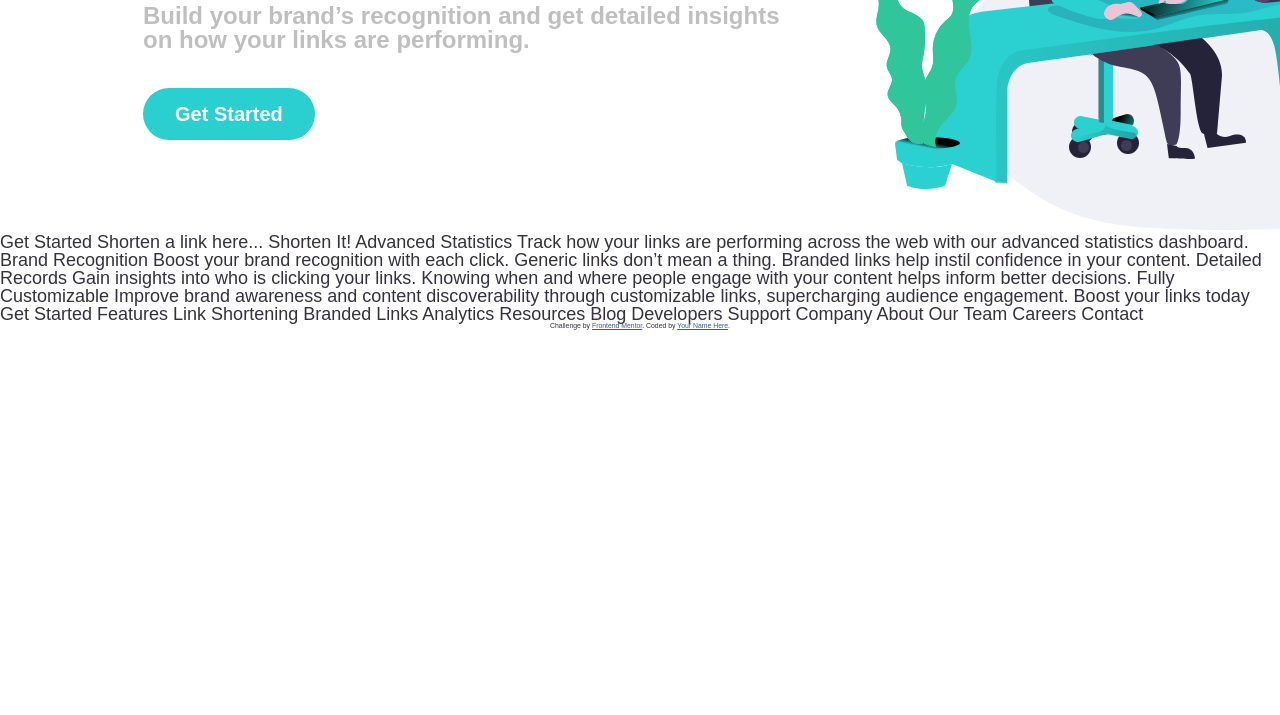
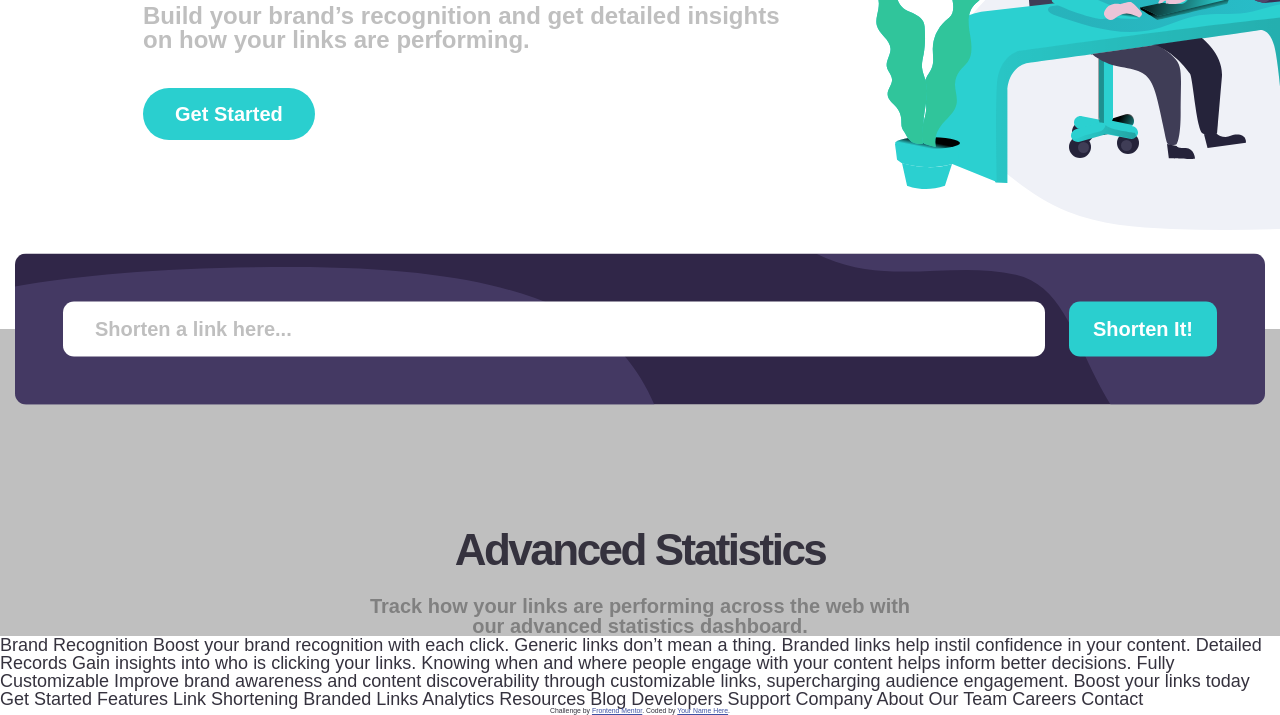
Before and after one commit to Mustafa-Mo7amed/shortly, a website: page index.html in a window 1280 px wide. Shown: the part 384-1099 px from the top of the page. Before the commit the page ends 800 px from the top, so only its background shows below. Drawn offline with Linux system fonts and the light colour scheme.

Commit message:
feat(shorten-section): add shorten link and statistics sections

```diff
--- a/css/app.css
+++ b/css/app.css
@@ -7,7 +7,7 @@
   display: flex;
   align-items: center;
   width: var(--default-container-width);
-  margin: auto;
+  margin: 0 auto;
 }
 
 .logo {
@@ -86,3 +86,92 @@
 .hero-image-container {
 	width: 45%;
 }
+
+/*******************************/
+/* SHORTEN LINK SECTION */
+/*******************************/
+
+.shorten-section {
+	width: 100%;
+	background-color: var(--grey-1);
+	margin-top: 9.6rem;
+}
+
+.shorten-link-container {
+	display: flex;
+	align-items: center;
+	gap: 2.4rem;
+
+	padding: 4.8rem;
+	border-radius: 11px;
+
+	width: var(--default-container-width);
+	margin: 0 auto;
+	background-color: #302648;
+	background-image: url('../assets/images/bg-shorten-desktop.svg');
+	background-repeat: no-repeat;
+	background-position: center;
+	background-size: cover;
+
+	transform: translateY(-50%);
+}
+
+.link-input-button-wrapper {
+	width: 100%;
+	display: flex;
+	gap: 2.4rem;
+}
+
+.link-input-container {
+	padding: 1.6rem 3.2rem;
+	background-color: #fff;
+	border-radius: 11px;
+	flex: 1;
+}
+
+.link-input-container input {
+	font-size: 2rem;
+	font-weight: 700;
+	border: none;
+	width: 100%;
+}
+
+.link-input-container input::placeholder {
+	color: var(--grey-1);
+}
+
+.link-input-container input:focus {
+	outline: none;
+}
+
+.shorten-btn {
+	font-size: 2rem;
+	border-radius: 11px;
+	flex: 0 0 auto;
+}
+
+/*******************************/
+/* STATISTICS SECTION */
+/*******************************/
+
+.statistics-section {
+	background-color: var(--grey-1);
+}
+
+.statistics-section .title {
+	font-size: 4.4rem;
+	font-weight: 900;
+	letter-spacing: -0.25rem;
+	text-align: center;
+	padding-top: 4.8rem;
+}
+
+.statistics-section .text {
+	max-width: 55rem;
+	margin: 0 auto;
+	margin-top: 2.4rem;
+	font-size: 2rem;
+	text-align: center;
+	color: #808080;
+	font-weight: 700;
+}
--- a/index.html
+++ b/index.html
@@ -50,15 +50,14 @@
       </nav>
     </header>
     <main class="main-container">
-      <div class="hero-section">
+      <section class="hero-section">
         <div class="hero-description">
           <h1 class="hero-title">More than just shorter links</h1>
           <p class="hero-text">
-            Build your brand’s recognition and get detailed insights on how your links are performing.
+            Build your brand’s recognition and get detailed insights on how your
+            links are performing.
           </p>
-          <a class="btn get-started-btn" href="#">
-            Get Started
-          </a>
+          <a class="btn get-started-btn" href="#"> Get Started </a>
         </div>
         <div class="hero-image-container">
           <img
@@ -67,19 +66,36 @@
             alt="someone on a desk, hero section image for shortly"
           />
         </div>
-      </div>
+      </section>
+      <section class="shorten-section">
+        <div class="shorten-link-container">
+          <div class="link-input-button-wrapper">
+            <div class="link-input-container">
+              <input
+                type="text"
+                name="shorten-link"
+                id="shorten-link-input"
+                placeholder="Shorten a link here..."
+              />
+            </div>
+            <button class="btn shorten-btn">Shorten It!</button>
+          </div>
+        </div>
+      </section>
+      <section class="statistics-section">
+        <h2 class="title">Advanced Statistics</h2>
+        <p class="text">Track how your links are performing across the web with our advanced statistics dashboard.</p>
+      </section>
     </main>
-     Get Started Shorten a link
-    here... Shorten It! Advanced Statistics Track how your links are performing
-    across the web with our advanced statistics dashboard. Brand Recognition
-    Boost your brand recognition with each click. Generic links don’t mean a
-    thing. Branded links help instil confidence in your content. Detailed
-    Records Gain insights into who is clicking your links. Knowing when and
-    where people engage with your content helps inform better decisions. Fully
-    Customizable Improve brand awareness and content discoverability through
-    customizable links, supercharging audience engagement. Boost your links
-    today Get Started Features Link Shortening Branded Links Analytics Resources
-    Blog Developers Support Company About Our Team Careers Contact
+     Brand Recognition Boost your brand
+    recognition with each click. Generic links don’t mean a thing. Branded links
+    help instil confidence in your content. Detailed Records Gain insights into
+    who is clicking your links. Knowing when and where people engage with your
+    content helps inform better decisions. Fully Customizable Improve brand
+    awareness and content discoverability through customizable links,
+    supercharging audience engagement. Boost your links today Get Started
+    Features Link Shortening Branded Links Analytics Resources Blog Developers
+    Support Company About Our Team Careers Contact
 
     <footer class="attribution">
       Challenge by
```
Also changed, not shown: assets/images/bg-shorten-desktop.svg (added).
